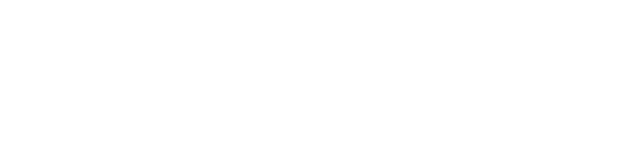
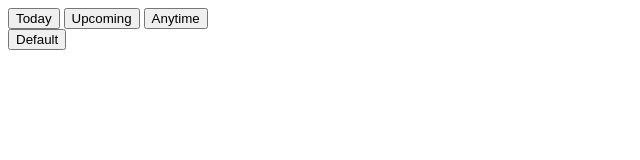
Before and after one commit to NgocPMT/js-todo-list, a website built with webpack: page src/template.html in a window 1280 px wide. Shown: the whole page, without its empty margins (0-640 px from the left). Built offline with nearby package versions, Linux system fonts and the light colour scheme.

Commit message:
init html skeleton structures

```diff
--- a/src/template.html
+++ b/src/template.html
@@ -3,7 +3,20 @@
   <head>
     <meta charset="UTF-8" />
     <meta name="viewport" content="width=device-width, initial-scale=1.0" />
-    <title>Document</title>
+    <title>Todo List</title>
   </head>
-  <body></body>
+  <body>
+    <section id="sidebar">
+      <div id="logo"></div>
+      <div id="date-filters">
+        <button id="today-filter">Today</button>
+        <button id="upcoming-filter">Upcoming</button>
+        <button id="anytime-filter">Anytime</button>
+      </div>
+      <div id="project-filters">
+        <button id="default">Default</button>
+      </div>
+    </section>
+    <div id="root"></div>
+  </body>
 </html>
```
